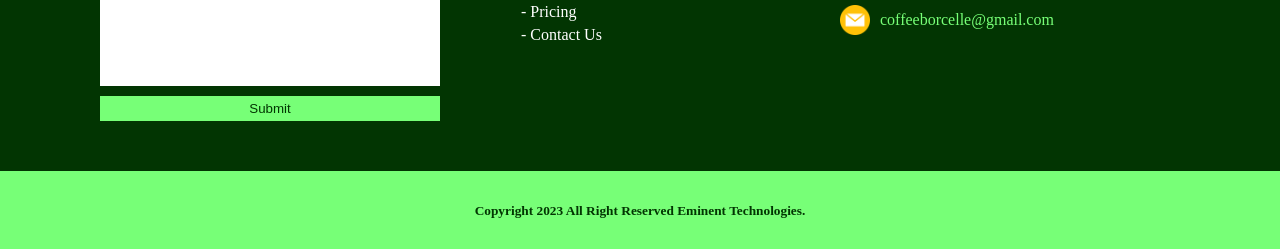
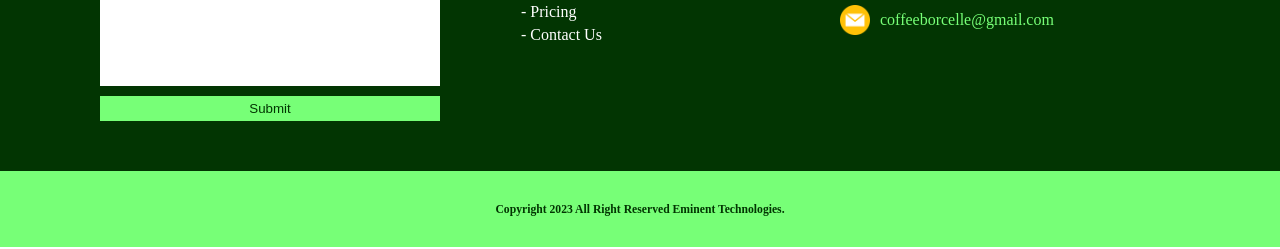
Before and after one commit to Syntacticdev/Coffee-Borcelle, a plain HTML site: page index.html in a window 1280 px wide. Shown: the part 1550-1799 px from the top of the page. Drawn offline with Linux system fonts and the light colour scheme; a web font is replaced by a local one.

Commit message:
first commit

```diff
--- a/style.css
+++ b/style.css
@@ -438,6 +438,7 @@ textarea {
     }
 
     .copyright {
-        font-size: 16px;
+        width: 100%;
+        font-size: 14px;
     }
 }
```
